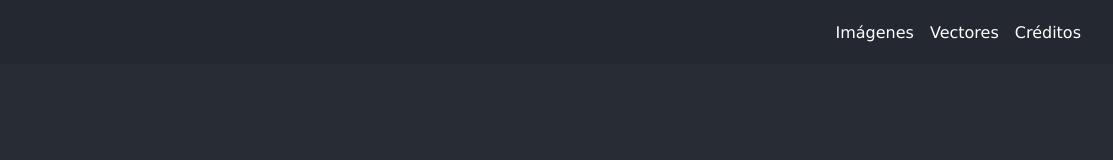
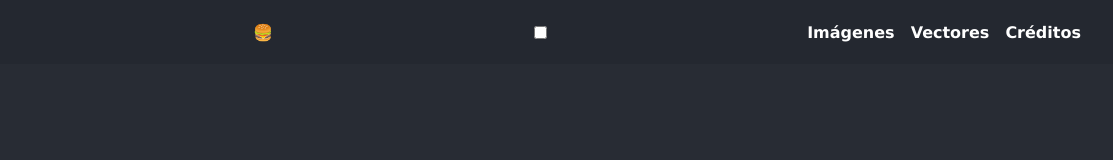
Before and after one commit to criptocore/IncaStock, a plain HTML site: page index.html in a window 1280 px wide. Shown: the top 160 px of the page, 167-1280 px from the left. Drawn offline with Linux system fonts and the light colour scheme.

Commit message:
avances 2

```diff
--- a/index.css
+++ b/index.css
@@ -1,5 +1,5 @@
 :root {
-    --primary-theme-color: #20322a;
+    --primary-theme-color: #20232a;
     --secundary-theme-color: #282c34;
     --text-color: #fff;
     --primary-shadow-color: #8888;
@@ -14,6 +14,7 @@
     --padding-container: 0 2rem;
     --border-radius: 0.5rem;
     --all-transition: all 0.25s;
+    --max-width-container: 1280px;
 }
 
 .body {
@@ -28,7 +29,7 @@
 .header {
     position: fixed;
     top: 0;
-        left: 0;
+
     width: 100%;
     background-color: var(--secundary-shadow-color);
 
@@ -42,15 +43,27 @@
     display: flex;
     align-items: center;
     justify-content: space-between;
+    max-width: var(--max-width-container);
+    margin: auto;
     padding: var(--padding-container);
 
 }
 
 .header-nav__link-logo-container {
+    position: relative;
     display: flex;
     height: 3rem;
     border-radius: 50%;
     overflow: hidden;
+    transition: var(--all-transition);
+}
+
+.header-nav__link-logo-container:hover {
+    box-shadow: 0 0 0.5rem 0 var(--primary-highlight);
+}
+
+.header-nav__link-logo-container:hover {
+   height: 4rem;
 }
 
 .header-nav__link-logo {
@@ -63,7 +76,6 @@
     margin: 0;
     padding: 0;
     list-style: none;
-
 }
 
 .header-nav__menu-link-item {
@@ -71,6 +83,31 @@
 }
 
 .header-nav__menu-link {
+    position: relative;
     color: var(--text-color);
     text-decoration: none;
+    font-weight: bold;
+    transition: var(--all-transition);
 }
+
+.header-nav__menu-link:hover {
+    color: var(--primary-highlight);
+}
+
+.header-nav__menu-link::after {
+    content: '';
+    position: absolute;
+    left: 0;
+    bottom: -0.125rem;
+    width: 0;
+    height: 0.0625rem;
+    background-color: var(--secundary-highlight);
+    transition: var(--all-transition);
+}
+
+.header-nav__menu-link:hover::after {
+    width: 100%;
+
+
+
+}
--- a/index.html
+++ b/index.html
@@ -16,6 +16,8 @@
                 <a href="#" class="header-nav__link-logo-container">
                     <img src="./img/logotipo-IncaStock.jpg" alt="logo incastock" class="header-nav__link-logo">
                 </a>
+                <label for="headerNavMenuIcon" class="header-nav__menu-icon-label">🍔</label>
+                <input type="checkbox" name="" id="headerNavMenuIcon" />
                 <ul class="header-nav__menu-link-list">
 
                     <li class="header-nav__menu-link-item">
```
Lines whose indentation alone changed are shown as unchanged.
